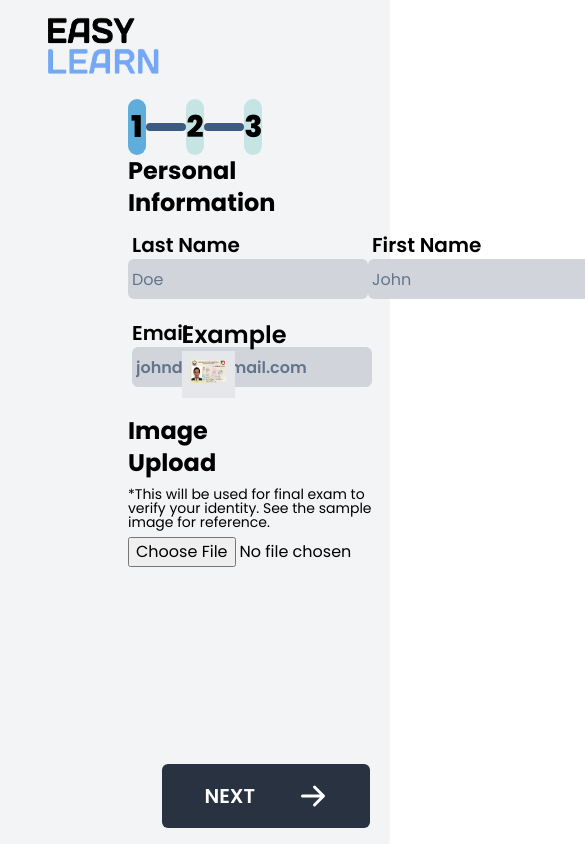
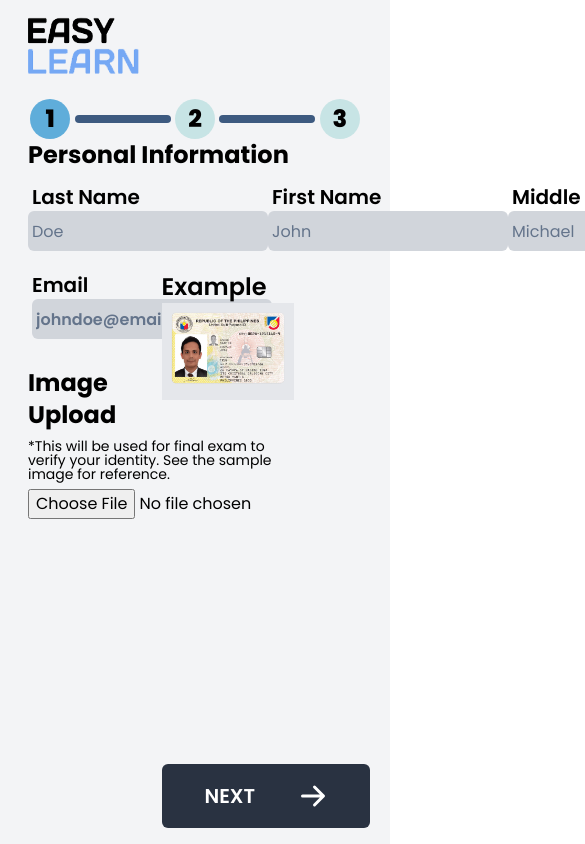
Before and after one commit to jdpena28/easylearn-kyc, a Next.js app: page / in a window 390 px wide. Shown: the top 844 px of the page, 585 px wide, since content can reach past the window. Built offline with nearby package versions, Linux system fonts and the light colour scheme.

Commit message:
CHORE: add responsive design for mobile

```diff
--- a/src/components/Layout.jsx
+++ b/src/components/Layout.jsx
@@ -12,11 +12,11 @@
           rel='stylesheet'
         ></link>
       </Head>
-      <div className="relative h-screen  bg-gray-100 px-8">
+      <div className="relative h-screen  bg-gray-100 px-8 sm:px-3">
           <nav className="py-3">
             <Image src={"/logo.png"} alt="easylearn logo" width={144} height={69} />
           </nav>
-          <section className="font-primary px-24">
+          <section className="font-primary px-24 sm:px-4">
             {children}
           </section>
       </div>
--- a/src/components/StepIndicator.jsx
+++ b/src/components/StepIndicator.jsx
@@ -3,16 +3,16 @@
 const StepIndicator = ({stepColor2,stepColor3}) => {
   return (
     <div className='max-w-xl flex items-center justify-around mx-auto'>
-      <div className='relative w-14 h-14 rounded-full bg-highlight'>
-        <span className='absolute inset-0 m-auto text-3xl font-extrabold text-center leading-[3.5rem]'>1</span>
+      <div className='relative w-14 sm:w-10 h-14 sm:h-10 rounded-full bg-highlight'>
+        <span className='absolute inset-0 m-auto text-3xl sm:text-2xl font-extrabold text-center leading-[3.5rem] sm:leading-[2.5rem]'>1</span>
       </div>
-      <div className="w-32 h-2 bg-line rounded-3xl" />
-      <div className={`relative w-14 h-14 rounded-full ${stepColor2}`}>
-        <span className='absolute inset-0 m-auto text-3xl font-extrabold text-center leading-[3.5rem]'>2</span>
+      <div className="w-32 sm:w-24 h-2 bg-line rounded-3xl" />
+      <div className={`relative w-14 sm:w-10 h-14 sm:h-10 rounded-full ${stepColor2}`}>
+        <span className='absolute inset-0 m-auto text-3xl sm:text-2xl font-extrabold text-center leading-[3.5rem] sm:leading-[2.5rem]'>2</span>
       </div>
-      <div className="w-32 h-2 bg-line rounded-3xl" />
-      <div className={`relative w-14 h-14 rounded-full ${stepColor3}`}>
-        <span className='absolute inset-0 m-auto text-3xl font-extrabold text-center leading-[3.5rem]'>3</span>
+      <div className="w-32 sm:w-24 h-2 bg-line rounded-3xl" />
+      <div className={`relative w-14 sm:w-10 h-14 sm:h-10 rounded-full ${stepColor3}`}>
+        <span className='absolute inset-0 m-auto text-3xl sm:text-2xl font-extrabold text-center leading-[3.5rem] sm:leading-[2.5rem]'>3</span>
       </div>
     </div>
   )
```
